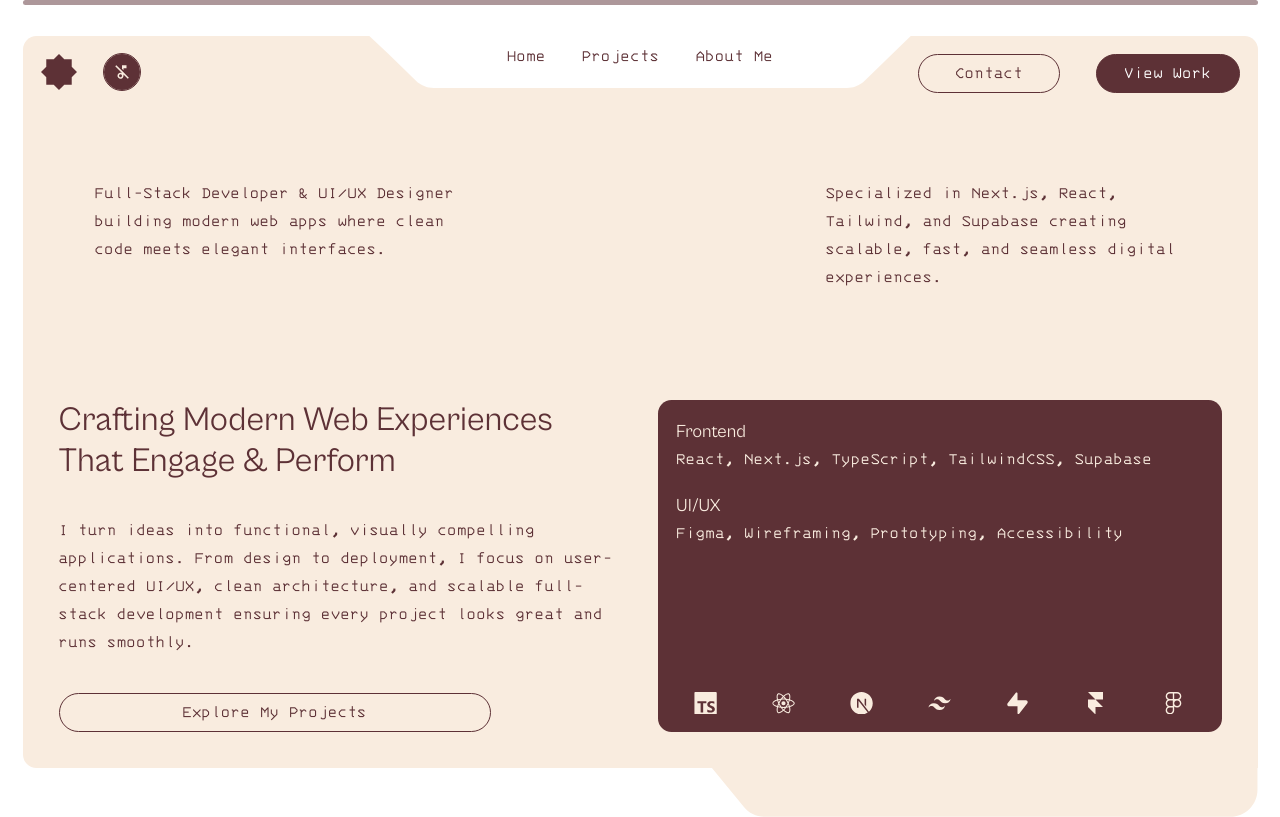
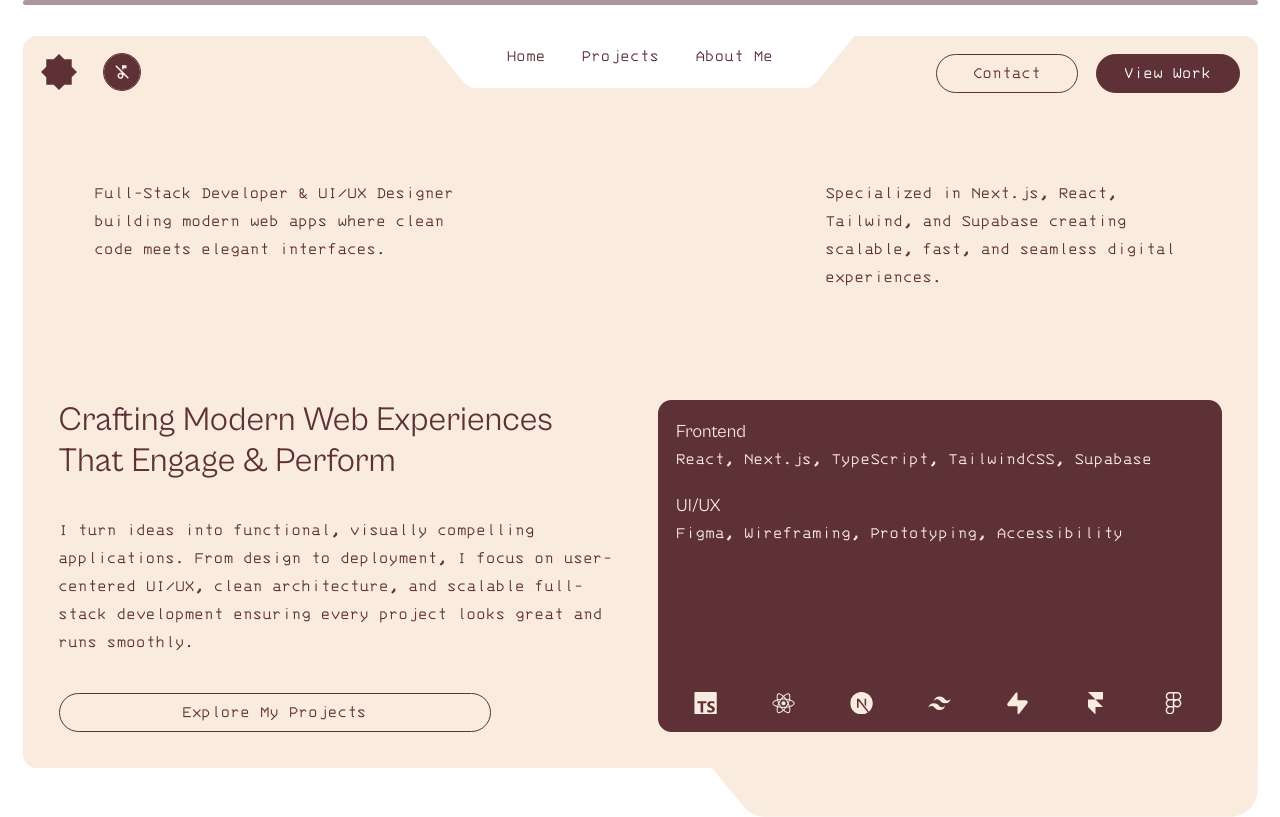
Before and after one commit to samjaabo/portfolio-v2, a Next.js app: page / in a window 1280 px wide. Shown: the top 817 px of the page. Built offline with nearby package versions, Linux system fonts and the light colour scheme; a web font is replaced by a local one.

Commit message:
fix issue

```diff
--- a/src/components/futuristic/sections/header.tsx
+++ b/src/components/futuristic/sections/header.tsx
@@ -77,7 +77,7 @@ export default function HeaderSection() {
           <WebsiteLogo></WebsiteLogo>
           <BackgroundMusic />
         </Link>
-        <div className="absolute m-4 gap-4 lg:gap-8 top-0 right-0 z-10 flex justify-between">
+        <div className="absolute m-4 gap-4 top-0 right-0 z-10 flex justify-between">
           <Link
             className="btn-secondary lg:inline-block hidden"
             href="#contact"
--- a/src/components/futuristic/svgs.tsx
+++ b/src/components/futuristic/svgs.tsx
@@ -74,11 +74,12 @@ export function FullCard() {
 export function NavbarContainer() {
   return (
     <svg
-      className="lg:inline-block hidden  absolute w-full max-md:w-1/3 max-md: lg:h-20 max-h-12 left-1/2 -translate-x-1/2  top-[-2px] pointer-events-none z-1"
+      className="lg:inline-block hidden  absolute w-96 h-20  max-h-12 left-1/2 -translate-x-1/2  top-[-2px] pointer-events-none z-1"
       width="100%"
       viewBox="0 0 879 87"
       fill="none"
       xmlns="http://www.w3.org/2000/svg"
+      preserveAspectRatio="none"
     >
       <path
         fillRule="evenodd"
```
